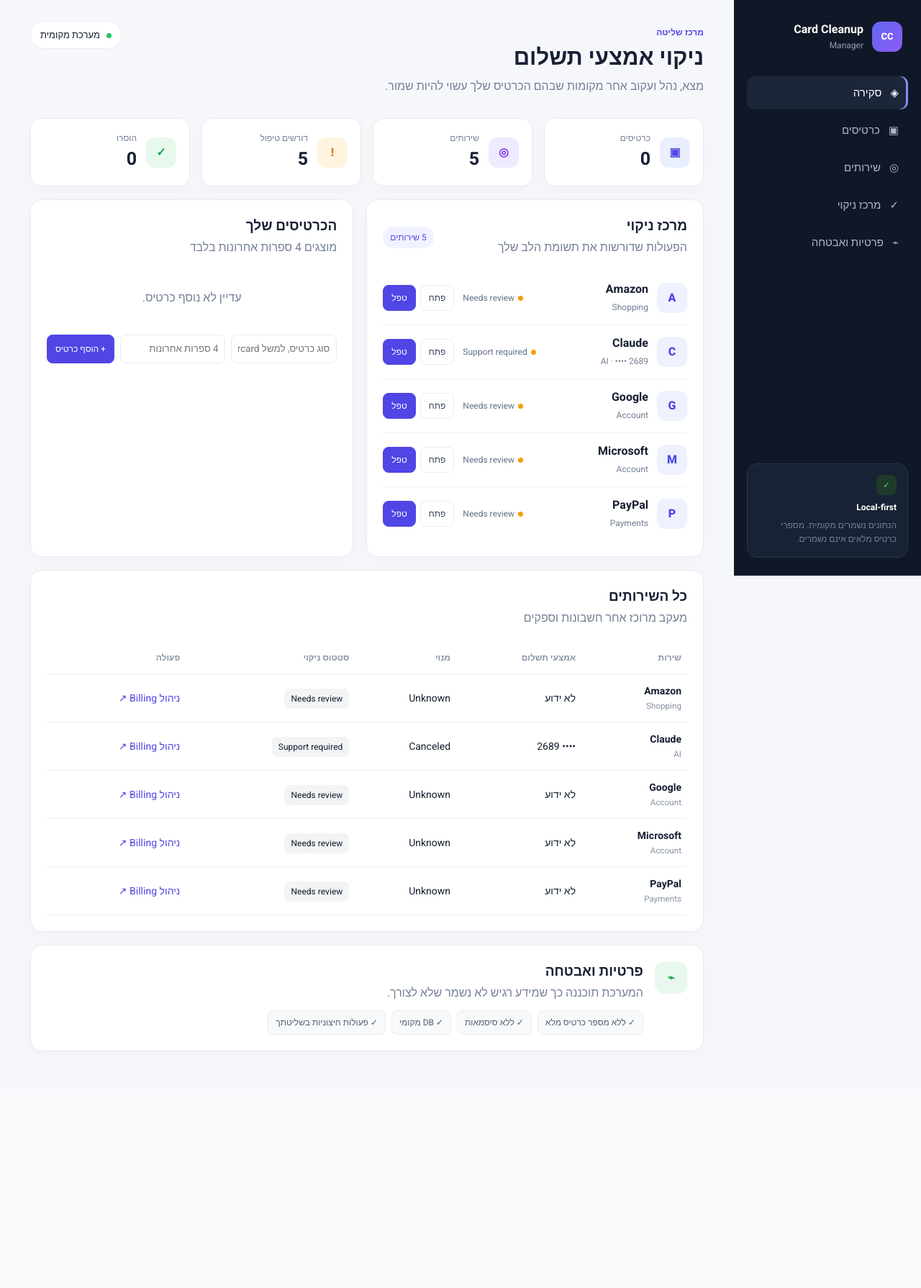
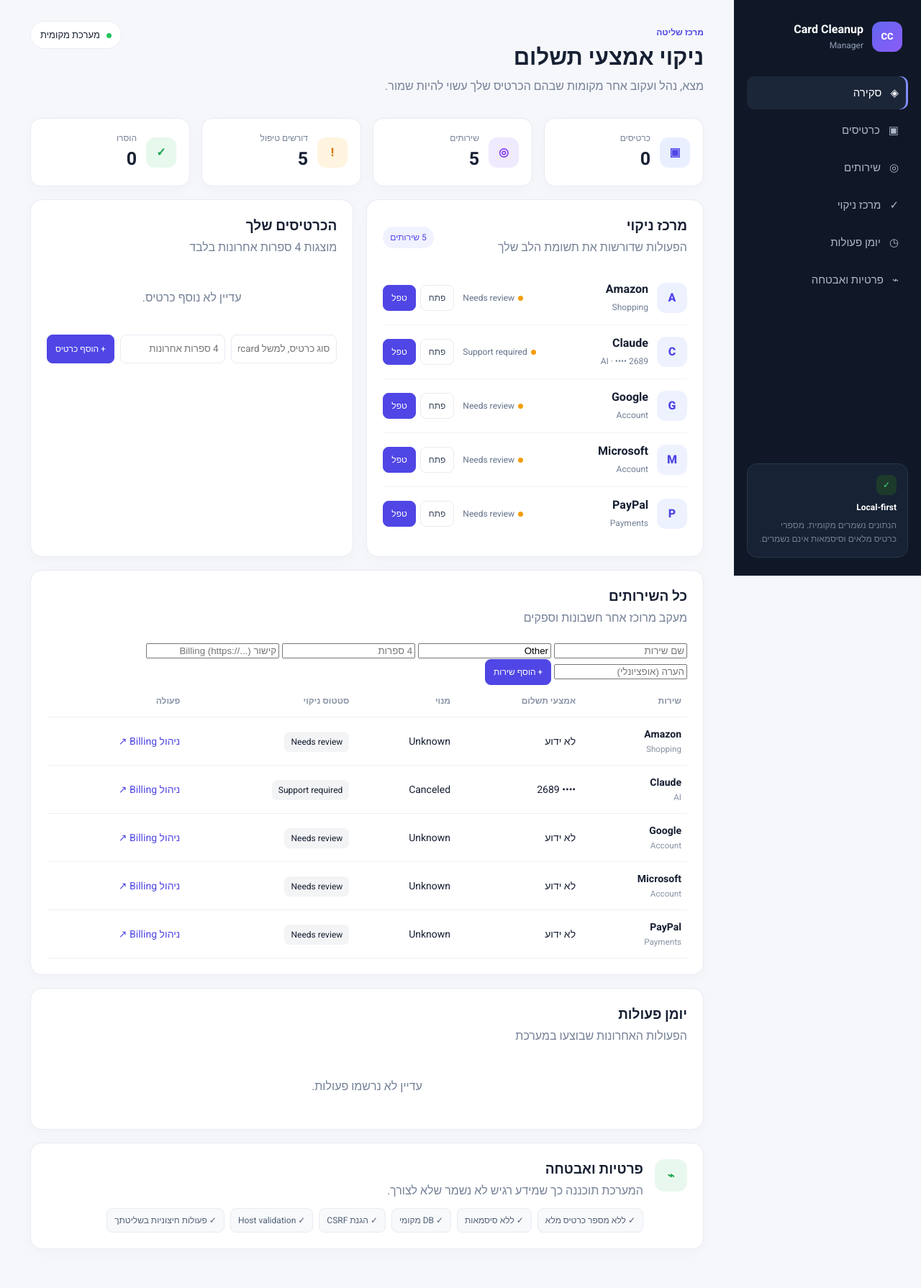
Before and after one commit to mv89-heb/card_cleanup_manager, a FastAPI app: page / in a window 1280 px wide. Shown: the whole page at 72% size. Before the commit the page ends 1461 px from the top, so only its background shows below. Run offline with FastAPI, Linux system fonts and the light colour scheme.

Commit message:
feat: improve dashboard forms and audit visibility

```diff
--- a/app/templates/index.html
+++ b/app/templates/index.html
@@ -3,41 +3,27 @@
 <head>
 <meta charset="utf-8">
 <meta name="viewport" content="width=device-width,initial-scale=1">
+<meta name="description" content="ניהול מקומי של אמצעי תשלום ושירותים לשמירת כרטיסים">
 <title>Card Cleanup Manager</title>
 <link rel="stylesheet" href="/static/app.css">
 </head>
 <body>
 <div class="app-shell">
 <aside class="sidebar">
-  <div class="brand">
-    <div class="brand-mark">CC</div>
-    <div><strong>Card Cleanup</strong><span>Manager</span></div>
-  </div>
+  <div class="brand"><div class="brand-mark">CC</div><div><strong>Card Cleanup</strong><span>Manager</span></div></div>
   <nav>
     <a class="active" href="#dashboard">◈ <span>סקירה</span></a>
     <a href="#cards">▣ <span>כרטיסים</span></a>
     <a href="#services">◎ <span>שירותים</span></a>
     <a href="#cleanup">✓ <span>מרכז ניקוי</span></a>
+    <a href="#audit">◷ <span>יומן פעולות</span></a>
     <a href="#security">⌁ <span>פרטיות ואבטחה</span></a>
   </nav>
-  <div class="sidebar-note">
-    <div class="shield">✓</div>
-    <b>Local-first</b>
-    <p>הנתונים נשמרים מקומית. מספרי כרטיס מלאים אינם נשמרים.</p>
-  </div>
+  <div class="sidebar-note"><div class="shield">✓</div><b>Local-first</b><p>הנתונים נשמרים מקומית. מספרי כרטיס מלאים וסיסמאות אינם נשמרים.</p></div>
 </aside>
 
 <main class="content">
-<header class="topbar">
-  <div>
-    <div class="eyebrow">מרכז שליטה</div>
-    <h1>ניקוי אמצעי תשלום</h1>
-    <p>מצא, נהל ועקוב אחר מקומות שבהם הכרטיס שלך עשוי להיות שמור.</p>
-  </div>
-  <div class="top-actions">
-    <span class="local-badge"><i></i> מערכת מקומית</span>
-  </div>
-</header>
+<header class="topbar"><div><div class="eyebrow">מרכז שליטה</div><h1>ניקוי אמצעי תשלום</h1><p>מצא, נהל ועקוב אחר מקומות שבהם הכרטיס שלך עשוי להיות שמור.</p></div><div class="top-actions"><span class="local-badge"><i></i> מערכת מקומית</span></div></header>
 
 <section id="dashboard" class="view">
 <div class="kpis">
@@ -57,64 +43,46 @@
       <div class="service-main"><strong>{{ x.name }}</strong><span>{{ x.category }}{% if x.payment_last4 %} · •••• {{ x.payment_last4 }}{% endif %}</span></div>
       <div class="service-state"><span class="dot {% if x.cleanup_status=='Removed' %}done{% elif x.cleanup_status=='Requested' %}pending{% else %}warn{% endif %}"></span>{{ x.cleanup_status }}</div>
       <div class="service-actions">
-        {% if x.billing_url %}<a href="{{ x.billing_url }}" target="_blank" rel="noopener" class="ghost">פתח</a>{% endif %}
+        {% if x.billing_url %}<a href="{{ x.billing_url }}" target="_blank" rel="noopener noreferrer" class="ghost">פתח</a>{% endif %}
         <form method="post" action="/services/{{ x.id }}/status">
-          <input type="hidden" name="status" value="{% if x.cleanup_status=='Removed' %}Needs review{% else %}Requested{% endif %}">
-          <button class="primary">{% if x.cleanup_status=='Removed' %}בדיקה{% else %}טפל{% endif %}</button>
+          <input type="hidden" name="csrf_token" value="{{ csrf_token }}">
+          <input type="hidden" name="status" value="{% if x.cleanup_status=='Needs review' %}Requested{% elif x.cleanup_status=='Requested' %}Removed{% else %}Needs review{% endif %}">
+          <button class="primary">{% if x.cleanup_status=='Removed' %}החזר לבדיקה{% elif x.cleanup_status=='Requested' %}סמן כהוסר{% else %}טפל{% endif %}</button>
         </form>
       </div>
     </article>
-  {% else %}
-    <div class="empty">אין שירותים במערכת.</div>
-  {% endfor %}
+  {% else %}<div class="empty">אין שירותים במערכת.</div>{% endfor %}
   </div>
 </section>
 
 <section class="panel" id="cards">
-  <div class="panel-head"><div><h2>הכרטיסים שלך</h2><p>מוצגים 4 ספרות אחרונות בלבד</p></div></div>
+  <div class="panel-head"><div><h2>הכרטיסים שלך</h2><p>מוצגות 4 ספרות אחרונות בלבד</p></div></div>
   <div class="cards-grid">
-  {% for c in cards %}
-    <div class="credit-card">
-      <div class="card-top"><span>{{ c.brand }}</span><span class="contactless">)))</span></div>
-      <div class="card-number">•••• &nbsp; •••• &nbsp; •••• &nbsp; {{ c.last4 }}</div>
-      <div class="card-bottom"><span>PAYMENT METHOD</span><b>{{ c.brand }}</b></div>
-    </div>
-  {% else %}
-    <div class="empty">עדיין לא נוסף כרטיס.</div>
-  {% endfor %}
+  {% for c in cards %}<div class="credit-card"><div class="card-top"><span>{{ c.brand }}</span><span class="contactless">)))</span></div><div class="card-number">•••• &nbsp; •••• &nbsp; •••• &nbsp; {{ c.last4 }}</div><div class="card-bottom"><span>PAYMENT METHOD</span><b>{{ c.brand }}</b></div></div>
+  {% else %}<div class="empty">עדיין לא נוסף כרטיס.</div>{% endfor %}
   </div>
-  <form method="post" action="/cards" class="add-form">
-    <input name="brand" placeholder="סוג כרטיס, למשל Mastercard" required>
-    <input name="last4" maxlength="4" placeholder="4 ספרות אחרונות" required>
-    <button class="primary">+ הוסף כרטיס</button>
-  </form>
+  <form method="post" action="/cards" class="add-form"><input type="hidden" name="csrf_token" value="{{ csrf_token }}"><input name="brand" maxlength="40" placeholder="סוג כרטיס, למשל Mastercard" required><input name="last4" inputmode="numeric" pattern="[0-9]{4}" maxlength="4" placeholder="4 ספרות אחרונות" required><button class="primary">+ הוסף כרטיס</button></form>
 </section>
 </div>
 
 <section class="panel" id="services">
   <div class="panel-head"><div><h2>כל השירותים</h2><p>מעקב מרוכז אחר חשבונות וספקים</p></div></div>
-  <div class="table-wrap"><table>
-  <thead><tr><th>שירות</th><th>אמצעי תשלום</th><th>מנוי</th><th>סטטוס ניקוי</th><th>פעולה</th></tr></thead>
-  <tbody>
-  {% for x in services %}
-  <tr>
-    <td><b>{{ x.name }}</b><small>{{ x.category }}</small></td>
-    <td>{% if x.payment_last4 %}•••• {{ x.payment_last4 }}{% else %}לא ידוע{% endif %}</td>
-    <td>{{ x.subscription_status }}</td>
-    <td><span class="tag">{{ x.cleanup_status }}</span></td>
-    <td>{% if x.billing_url %}<a href="{{ x.billing_url }}" target="_blank" rel="noopener" class="text-link">ניהול Billing ↗</a>{% endif %}</td>
-  </tr>
-  {% endfor %}
-  </tbody></table></div>
+  <form method="post" action="/services" class="service-form">
+    <input type="hidden" name="csrf_token" value="{{ csrf_token }}">
+    <input name="name" maxlength="120" placeholder="שם שירות" required>
+    <input name="category" maxlength="80" placeholder="קטגוריה" value="Other">
+    <input name="last4" inputmode="numeric" pattern="[0-9]{4}" maxlength="4" placeholder="4 ספרות">
+    <input name="billing_url" maxlength="500" type="url" placeholder="קישור Billing (https://...)" >
+    <input name="notes" maxlength="2000" placeholder="הערה (אופציונלי)">
+    <button class="primary">+ הוסף שירות</button>
+  </form>
+  <div class="table-wrap"><table><thead><tr><th>שירות</th><th>אמצעי תשלום</th><th>מנוי</th><th>סטטוס ניקוי</th><th>פעולה</th></tr></thead>
+  <tbody>{% for x in services %}<tr><td><b>{{ x.name }}</b><small>{{ x.category }}</small>{% if x.notes %}<small>{{ x.notes }}</small>{% endif %}</td><td>{% if x.payment_last4 %}•••• {{ x.payment_last4 }}{% else %}לא ידוע{% endif %}</td><td>{{ x.subscription_status }}</td><td><span class="tag">{{ x.cleanup_status }}</span></td><td>{% if x.billing_url %}<a href="{{ x.billing_url }}" target="_blank" rel="noopener noreferrer" class="text-link">ניהול Billing ↗</a>{% endif %}</td></tr>{% endfor %}</tbody></table></div>
 </section>
 
-<section class="panel security" id="security">
-  <div class="security-icon">⌁</div>
-  <div><h2>פרטיות ואבטחה</h2><p>המערכת תוכננה כך שמידע רגיש לא נשמר שלא לצורך.</p>
-  <div class="security-points"><span>✓ ללא מספר כרטיס מלא</span><span>✓ ללא סיסמאות</span><span>✓ DB מקומי</span><span>✓ פעולות חיצוניות בשליטתך</span></div></div>
+<section class="panel" id="audit"><div class="panel-head"><div><h2>יומן פעולות</h2><p>הפעולות האחרונות שבוצעו במערכת</p></div></div><div class="audit-list">{% for a in audits %}<div class="audit-row"><span class="audit-dot">✓</span><div><strong>{{ a.service }}</strong><span>{{ a.action }}</span></div><time>{{ a.created_at.strftime('%d/%m/%Y %H:%M') if a.created_at else '' }}</time></div>{% else %}<div class="empty">עדיין לא נרשמו פעולות.</div>{% endfor %}</div></section>
+
+<section class="panel security" id="security"><div class="security-icon">⌁</div><div><h2>פרטיות ואבטחה</h2><p>המערכת תוכננה כך שמידע רגיש לא נשמר שלא לצורך.</p><div class="security-points"><span>✓ ללא מספר כרטיס מלא</span><span>✓ ללא סיסמאות</span><span>✓ DB מקומי</span><span>✓ הגנת CSRF</span><span>✓ Host validation</span><span>✓ פעולות חיצוניות בשליטתך</span></div></div></section>
 </section>
-</section>
-</main>
-</div>
-</body>
-</html>
+</main></div>
+</body></html>
```
